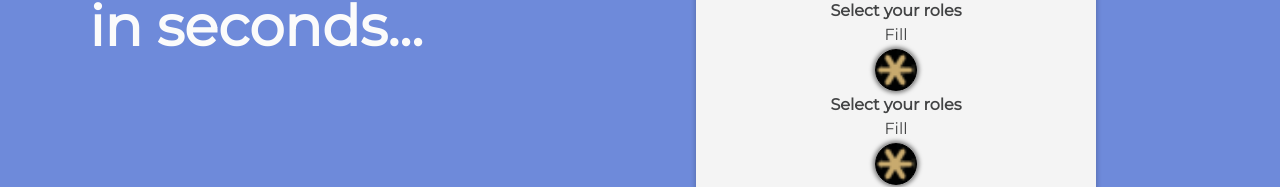
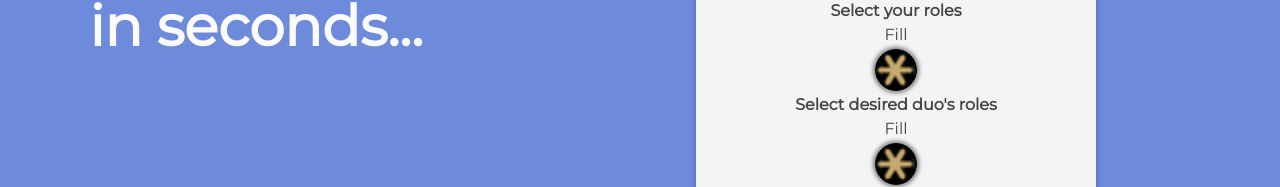
Before and after one commit to jayvickers/ringer, a React app: page / in a window 1280 px wide. Shown: the part 151-338 px from the top of the page. Built offline with nearby package versions, Linux system fonts and the light colour scheme.

Commit message:
conditional header

```diff
--- a/src/components/Shared/RoleInputContainer/RoleInputContainer.jsx
+++ b/src/components/Shared/RoleInputContainer/RoleInputContainer.jsx
@@ -34,7 +34,9 @@ const RoleInputContainer = props => {
 
   return (
     <div className="ringer-input-container">
-      <h4>Select your roles</h4>
+      <h4>
+        {props.lfRoles ? "Select desired duo's roles" : "Select your roles"}
+      </h4>
       <div className="role-input-container">
         <RoleSelector isPrimary passRoles={handleClick} />
         {primaryRole && primaryRole !== "Fill" && (
```
